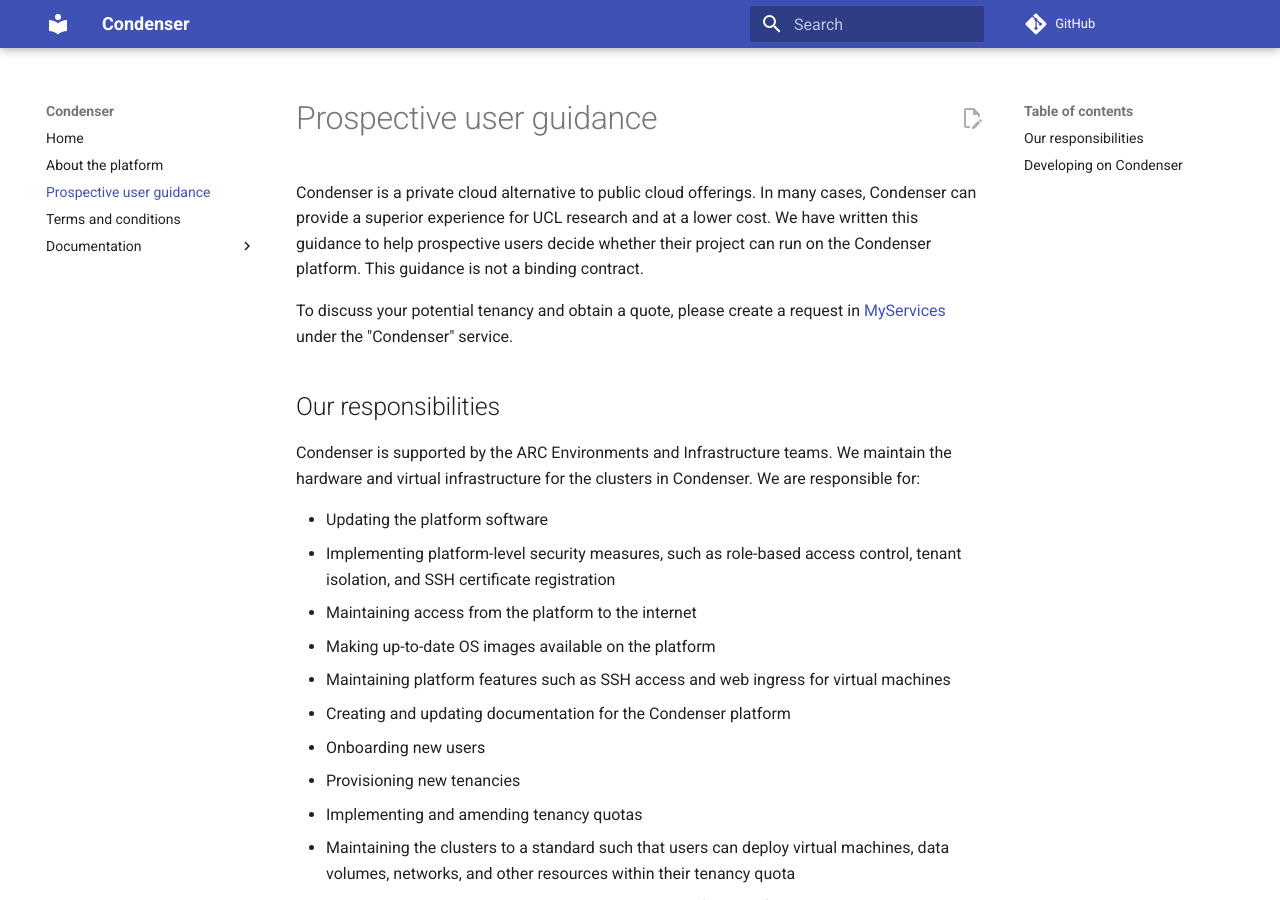
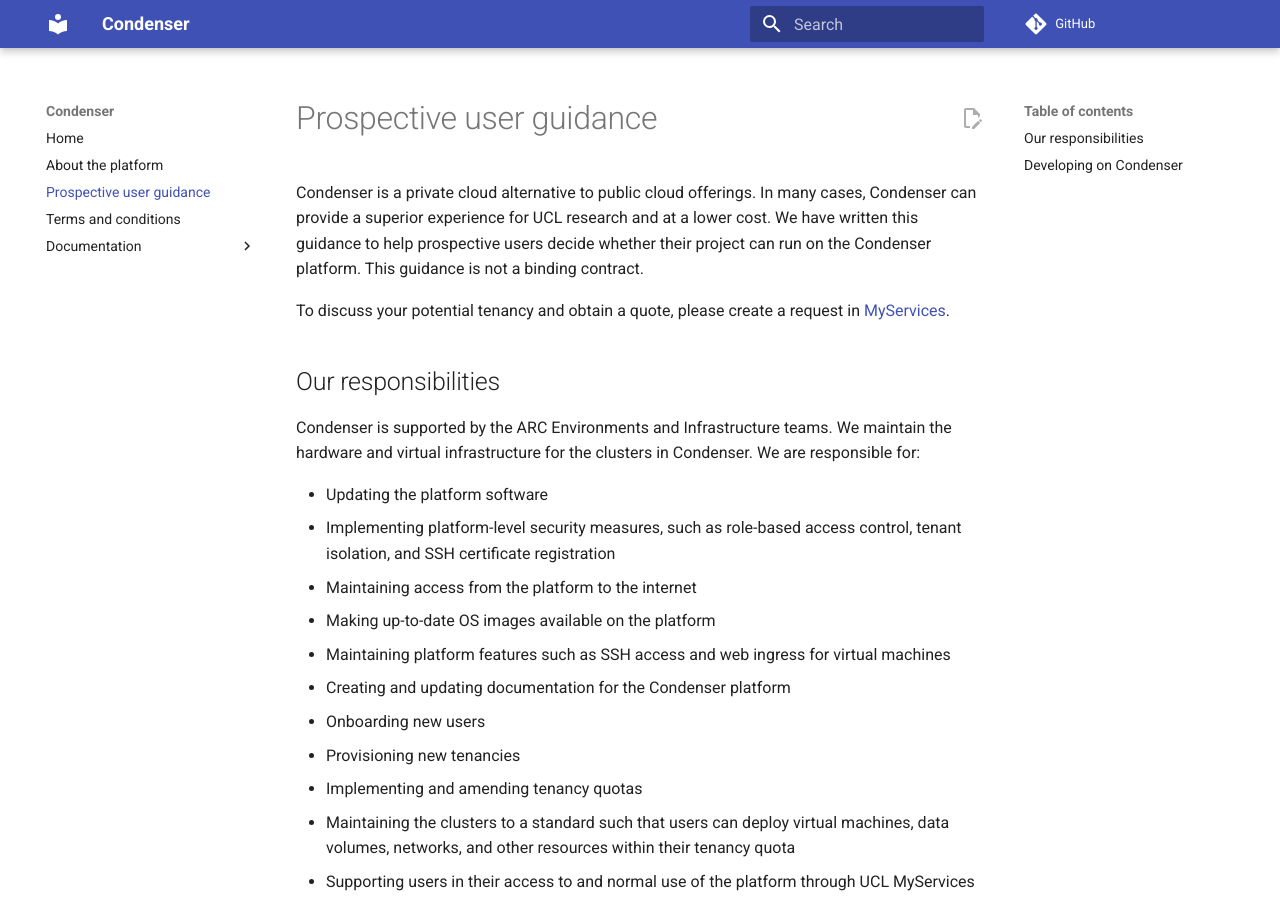
Before and after one commit to UCL-ARC/condenser-mkdocs, an MkDocs documentation site: the page built from docs/prospective_user_guidance.md, in a window 1280 px wide and 900 px high. Built offline with MkDocs 1.6.1 and Material for MkDocs 9.7.7, drawn with Linux system fonts in a browser that asks for light colours; comment, search, counter and statistics services are not loaded.

Commit message:
Add a link to the tenancy request form (#28)
Added a link to the request form in MyServices

#patch

```diff
--- a/docs/prospective_user_guidance.md
+++ b/docs/prospective_user_guidance.md
@@ -10,7 +10,7 @@
 can run on the Condenser platform. This guidance is not a binding contract.
 
 To discuss your potential tenancy and obtain a quote, please create a request in
-[MyServices](https://myservices.ucl.ac.uk/login) under the "Condenser" service.
+[MyServices](https://io.uk.xurrent.com/cnQ9NDU1Mg).
 
 ## Our responsibilities
 
```
